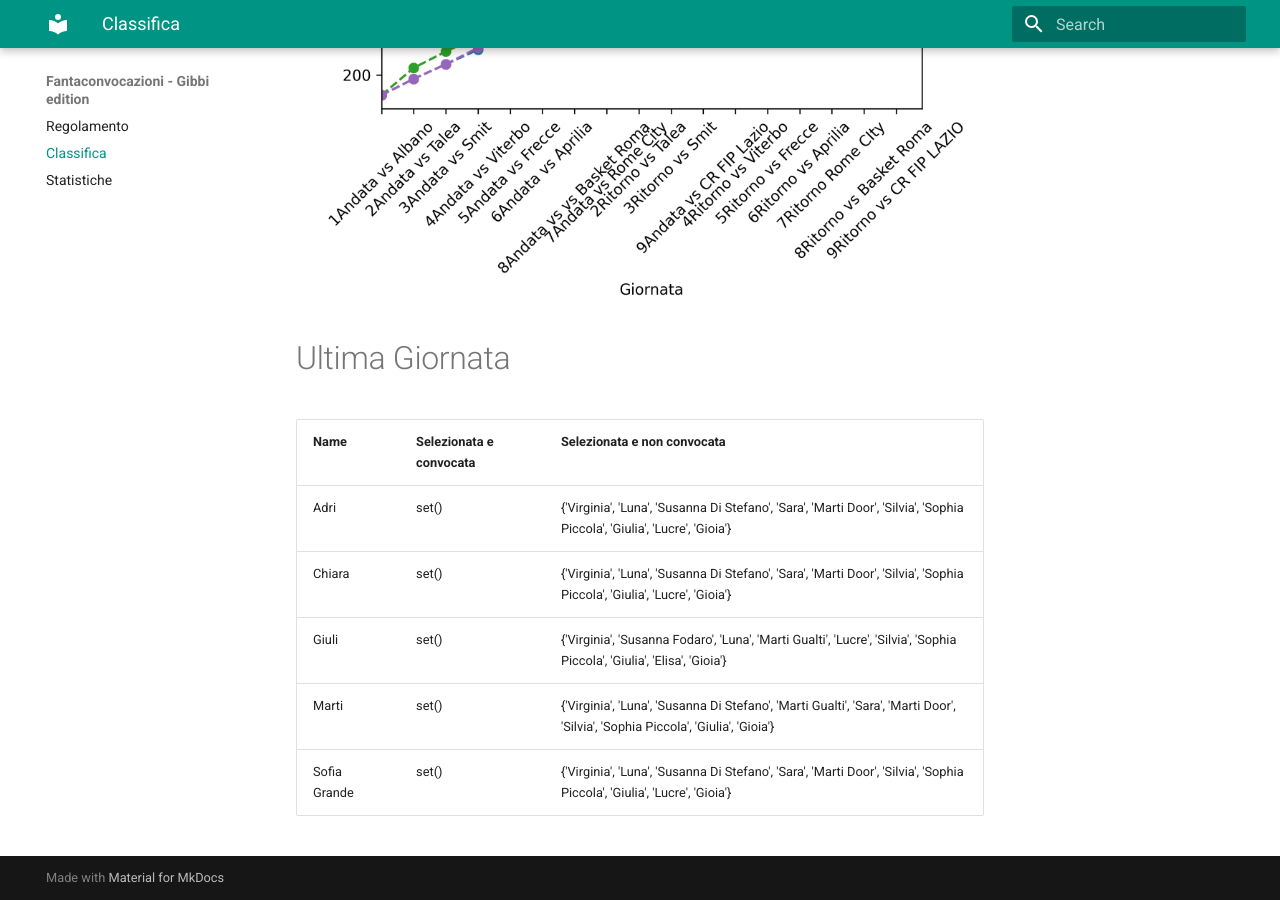
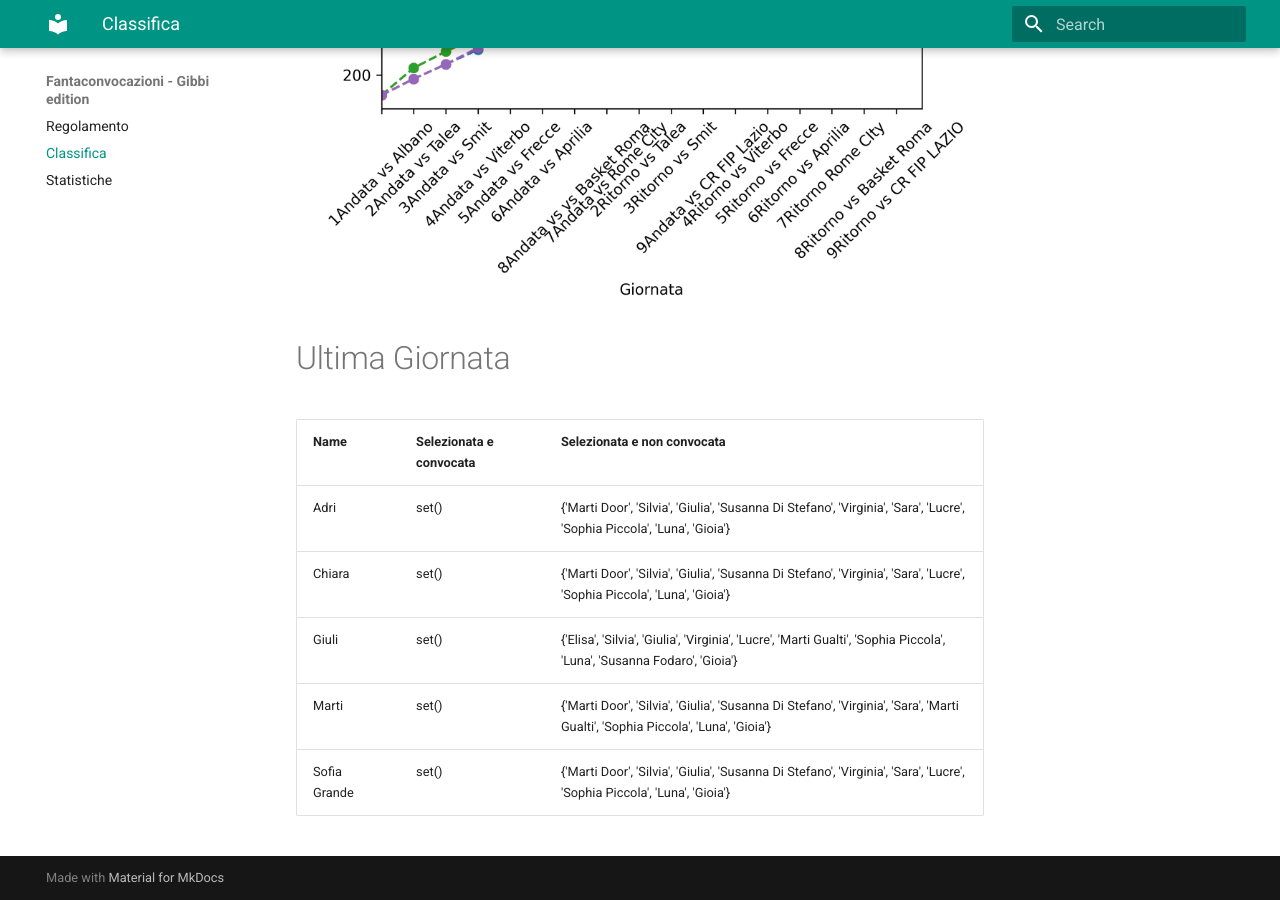
Before and after one commit to martinig94/fantagibbi, an MkDocs documentation site: the page built from docs/Classifica.md, in a window 1280 px wide and 900 px high, scrolled down 810 px. Built offline with MkDocs 1.6.1 and Material for MkDocs 9.7.7, drawn with Linux system fonts in a browser that asks for light colours.

Commit message:
Auto-update from main.py

```diff
--- a/docs/Classifica.md
+++ b/docs/Classifica.md
@@ -18,9 +18,9 @@
 <!-- START_TABLE CORRECT -->
 | Name         | Selezionata e convocata   | Selezionata e non convocata                                                                                                     |
 |:-------------|:--------------------------|:--------------------------------------------------------------------------------------------------------------------------------|
-| Adri         | set()                     | {'Virginia', 'Luna', 'Susanna Di Stefano', 'Sara', 'Marti Door', 'Silvia', 'Sophia Piccola', 'Giulia', 'Lucre', 'Gioia'}        |
-| Chiara       | set()                     | {'Virginia', 'Luna', 'Susanna Di Stefano', 'Sara', 'Marti Door', 'Silvia', 'Sophia Piccola', 'Giulia', 'Lucre', 'Gioia'}        |
-| Giuli        | set()                     | {'Virginia', 'Susanna Fodaro', 'Luna', 'Marti Gualti', 'Lucre', 'Silvia', 'Sophia Piccola', 'Giulia', 'Elisa', 'Gioia'}         |
-| Marti        | set()                     | {'Virginia', 'Luna', 'Susanna Di Stefano', 'Marti Gualti', 'Sara', 'Marti Door', 'Silvia', 'Sophia Piccola', 'Giulia', 'Gioia'} |
-| Sofia Grande | set()                     | {'Virginia', 'Luna', 'Susanna Di Stefano', 'Sara', 'Marti Door', 'Silvia', 'Sophia Piccola', 'Giulia', 'Lucre', 'Gioia'}        |
+| Adri         | set()                     | {'Marti Door', 'Silvia', 'Giulia', 'Susanna Di Stefano', 'Virginia', 'Sara', 'Lucre', 'Sophia Piccola', 'Luna', 'Gioia'}        |
+| Chiara       | set()                     | {'Marti Door', 'Silvia', 'Giulia', 'Susanna Di Stefano', 'Virginia', 'Sara', 'Lucre', 'Sophia Piccola', 'Luna', 'Gioia'}        |
+| Giuli        | set()                     | {'Elisa', 'Silvia', 'Giulia', 'Virginia', 'Lucre', 'Marti Gualti', 'Sophia Piccola', 'Luna', 'Susanna Fodaro', 'Gioia'}         |
+| Marti        | set()                     | {'Marti Door', 'Silvia', 'Giulia', 'Susanna Di Stefano', 'Virginia', 'Sara', 'Marti Gualti', 'Sophia Piccola', 'Luna', 'Gioia'} |
+| Sofia Grande | set()                     | {'Marti Door', 'Silvia', 'Giulia', 'Susanna Di Stefano', 'Virginia', 'Sara', 'Lucre', 'Sophia Piccola', 'Luna', 'Gioia'}        |
 <!-- END_TABLE CORRECT -->
```
